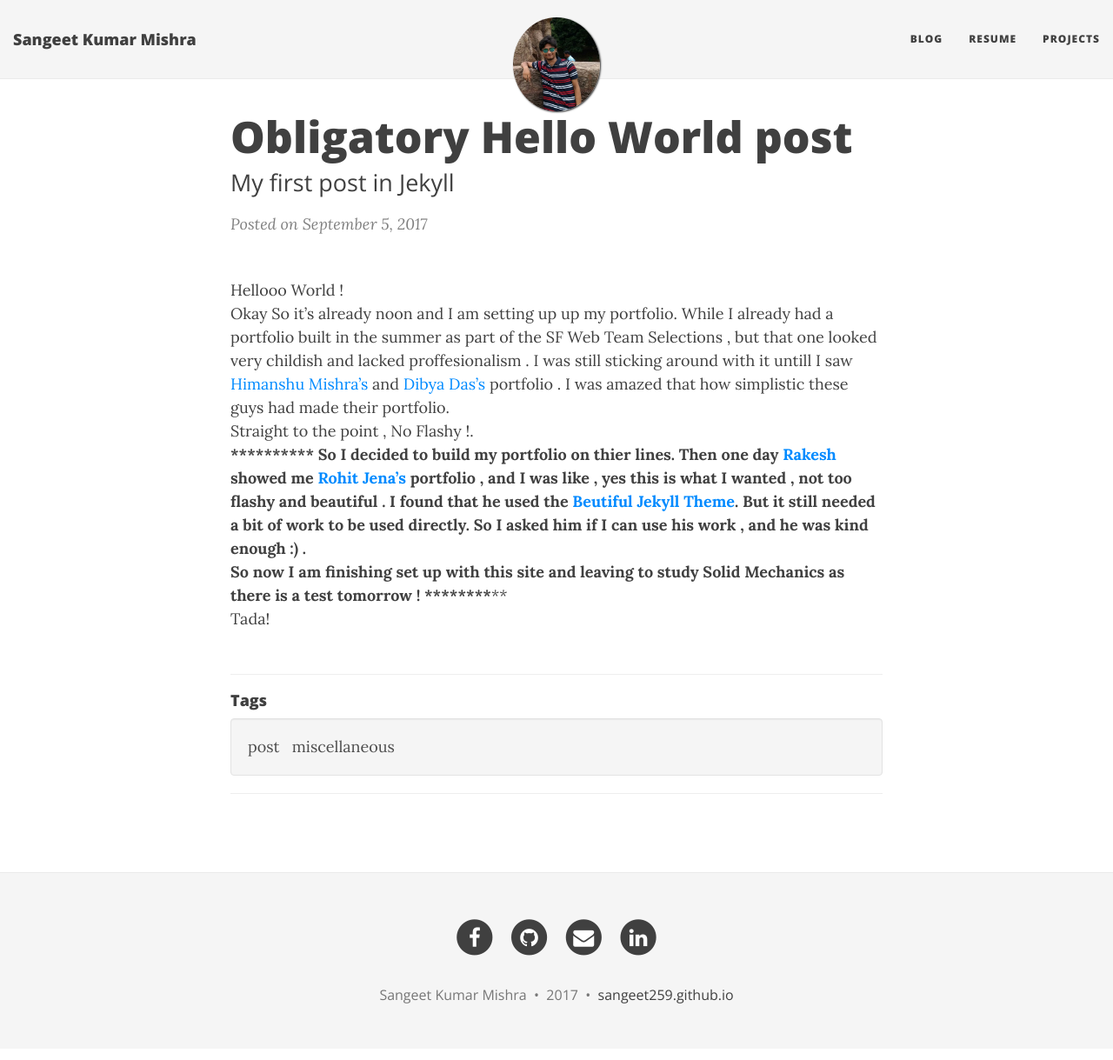
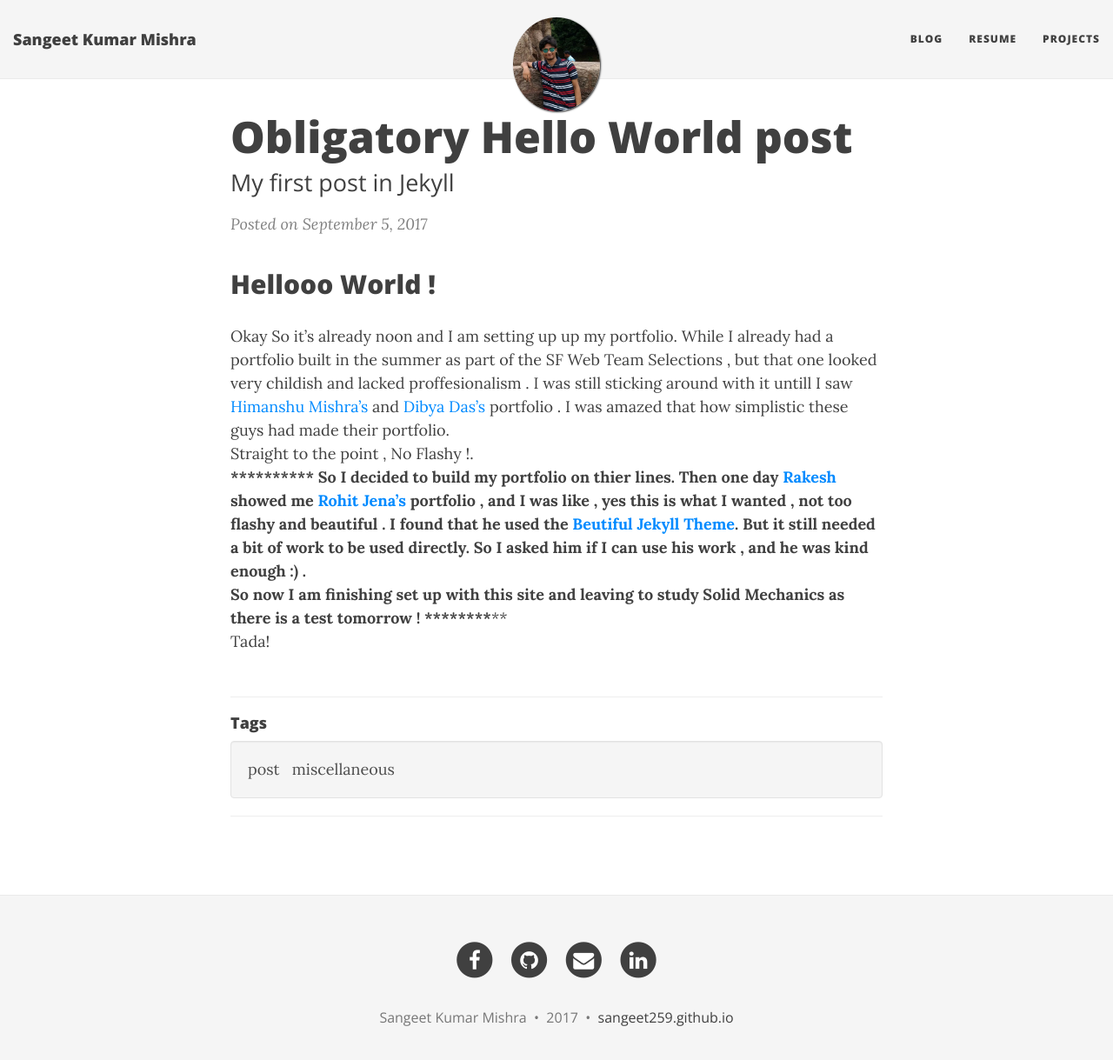
Before and after one commit to sangeet259/sangeet259.github.io, a Jekyll site: the page built from _posts/2017-09-05-first-post.md, in a window 1280 px wide and 1232 px high. Shown: the top 1219 px of the window at 87% size. Built offline with Jekyll 4.4.1, drawn with Linux system fonts in a browser that asks for light colours; nearby versions of some CDN libraries.

```diff
--- a/_posts/2017-09-05-first-post.md
+++ b/_posts/2017-09-05-first-post.md
@@ -9,7 +9,7 @@ subtitle: My first post in Jekyll
 published: true
 ---
 
-Hellooo World !<br>
+## Hellooo World !<br>
 Okay So it's already noon and I am setting up up my portfolio. While I already had a portfolio built in the summer as part of the SF Web Team Selections , but that one looked very childish and lacked proffesionalism . I was still sticking around with it untill I saw [Himanshu Mishra's](http://orkohunter.net/) and [Dibya Das's](https://dibyadas.github.io/) portfolio . I was amazed that how simplistic these guys had made their portfolio.<br>
 Straight to the point , No Flashy !.<br>
 ****************************
```
